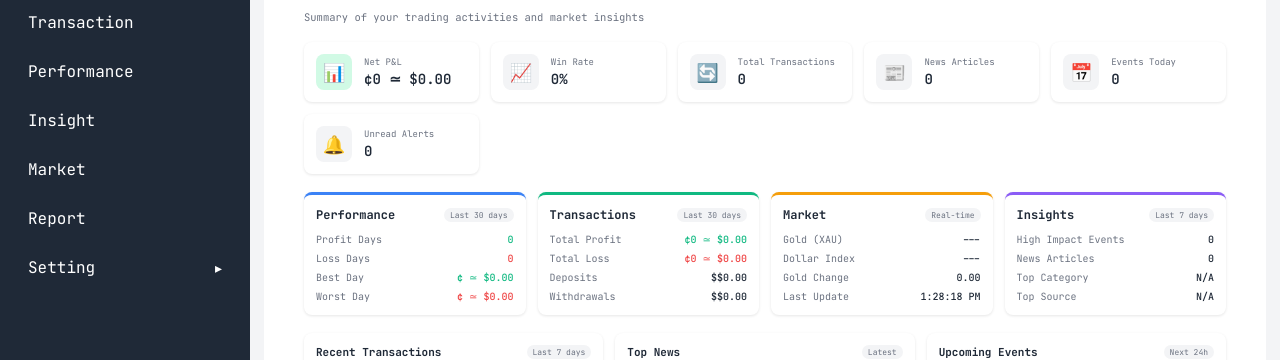
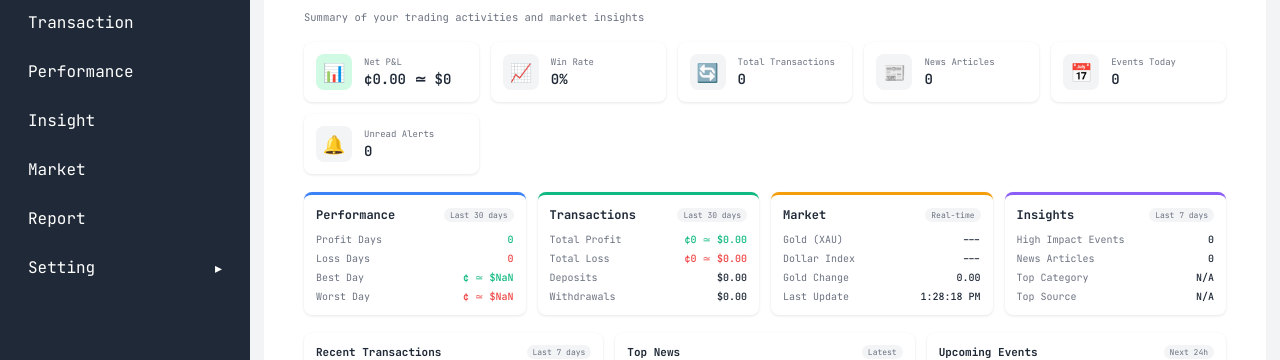
Before and after one commit to lytanghai/byte-income, a Vue app: page /overview in a window 1280 px wide. Shown: the part 136-496 px from the top of the page. Built offline with nearby package versions, Linux system fonts and the light colour scheme; no server answers; sample sign-in values are in the browser's storage.

Commit message:
updat eoverview

```diff
--- a/src/views/Overview.vue
+++ b/src/views/Overview.vue
@@ -27,7 +27,7 @@
           <div class="card-content">
             <span class="card-label">Net P&L</span>
             <span class="card-value" :class="getPnLClass(summaryData.netPnL)">
-              ¢{{ summaryData.netPnL.toFixed(2) / 100}} ≃ {{formatCurrency(summaryData.netPnL)}}
+              ¢{{ (summaryData.netPnL / 100).toFixed(2)}} ≃ ${{summaryData.netPnL}}
             </span>
           </div>
         </div>
@@ -84,7 +84,7 @@
           <div class="stat-body">
             <div class="stat-row">
               <span class="stat-name">Profit Days</span>
-              <span class="stat-value profit">{{ summaryData.performance?.profitDays / 100 || 0 }}</span>
+              <span class="stat-value profit">{{ summaryData.performance?.profitDays || 0 }}</span>
             </div>
             <div class="stat-row">
               <span class="stat-name">Loss Days</span>
@@ -92,11 +92,11 @@
             </div>
             <div class="stat-row">
               <span class="stat-name">Best Day</span>
-              <span class="stat-value profit">¢{{ (summaryData.performance?.bestDay) }} ≃ {{formatCurrency(summaryData.performance?.bestDay)}}</span>
+              <span class="stat-value profit">¢{{ (summaryData.performance?.bestDay) }} ≃ ${{ (summaryData.performance?.bestDay / 100).toFixed(2) }}</span>
             </div>
             <div class="stat-row">
               <span class="stat-name">Worst Day</span>
-              <span class="stat-value loss">¢{{ summaryData.performance?.worstDay }} ≃ {{formatCurrency(summaryData.performance?.worstDay)}} </span>
+              <span class="stat-value loss">¢{{ summaryData.performance?.worstDay }} ≃ ${{(summaryData.performance?.worstDay / 100).toFixed(2)}} </span>
             </div>
           </div>
         </div>
@@ -110,19 +110,19 @@
           <div class="stat-body">
             <div class="stat-row">
               <span class="stat-name">Total Profit</span>
-              <span class="stat-value profit">¢{{ summaryData.transactions?.totalProfit }} ≃ {{ formatCurrency(summaryData.transactions?.totalProfit) }}</span>
+              <span class="stat-value profit">¢{{ summaryData.transactions?.totalProfit }} ≃ ${{ (summaryData.transactions?.totalProfit / 100).toFixed(2) }}</span>
             </div>
             <div class="stat-row">
               <span class="stat-name">Total Loss</span>
-              <span class="stat-value loss">¢{{ summaryData.transactions?.totalLoss }} ≃ {{ formatCurrency(summaryData.transactions?.totalLoss) }}</span>
+              <span class="stat-value loss">¢{{ summaryData.transactions?.totalLoss }} ≃ ${{ (summaryData.transactions?.totalLoss).toFixed(2) }}</span>
             </div>
             <div class="stat-row">
               <span class="stat-name">Deposits</span>
-              <span class="stat-value">${{ formatCurrency(summaryData.transactions?.totalDeposit / 100) }}</span>
+              <span class="stat-value">{{ formatCurrency(summaryData.transactions?.totalDeposit / 100) }}</span>
             </div>
             <div class="stat-row">
               <span class="stat-name">Withdrawals</span>
-              <span class="stat-value">${{ formatCurrency(summaryData.transactions?.totalWithdrawal / 100) }}</span>
+              <span class="stat-value">{{ formatCurrency(summaryData.transactions?.totalWithdrawal / 100) }}</span>
             </div>
           </div>
         </div>
```
